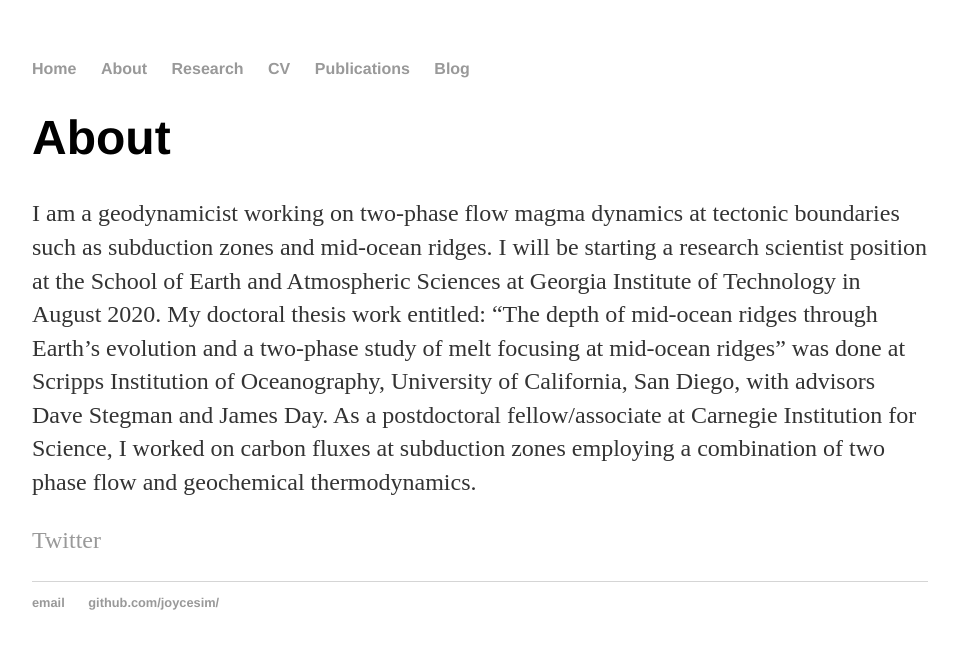
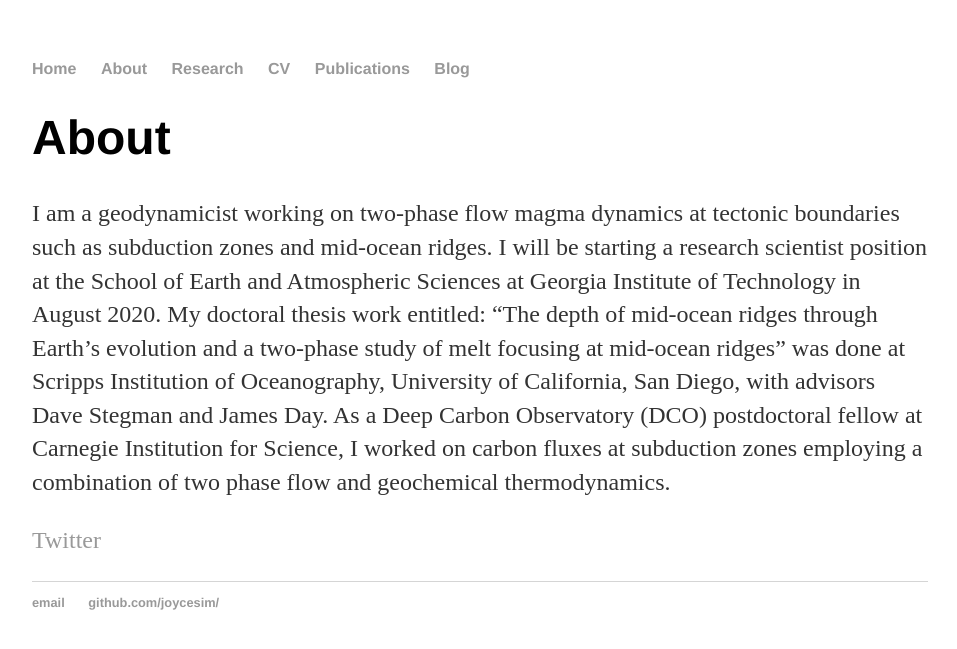
Before and after one commit to joycesim/joycesim.github.io, a Jekyll site: the page built from about/index.md, in a window 1280 px wide. Shown: the top 649 px of the page, without its empty margins (160-1117 px from the left). Built offline with Jekyll 4.4.1, drawn with Linux system fonts in a browser that asks for light colours.

Commit message:
Update index.md

```diff
--- a/about/index.md
+++ b/about/index.md
@@ -3,6 +3,6 @@
 title: About
 ---
 # {{page.title}}
-I am a geodynamicist working on two-phase flow magma dynamics at tectonic boundaries such as subduction zones and mid-ocean ridges. I will be starting a research scientist position at the School of Earth and Atmospheric Sciences at Georgia Institute of Technology in August 2020. My doctoral thesis work entitled: "The depth of mid-ocean ridges through Earth's evolution and a two-phase study of melt focusing at mid-ocean ridges" was done at Scripps Institution of Oceanography, University of California, San Diego, with advisors Dave Stegman and James Day. As a postdoctoral fellow/associate at Carnegie Institution for Science, I worked on carbon fluxes at subduction zones employing a combination of two phase flow and geochemical thermodynamics.
+I am a geodynamicist working on two-phase flow magma dynamics at tectonic boundaries such as subduction zones and mid-ocean ridges. I will be starting a research scientist position at the School of Earth and Atmospheric Sciences at Georgia Institute of Technology in August 2020. My doctoral thesis work entitled: "The depth of mid-ocean ridges through Earth's evolution and a two-phase study of melt focusing at mid-ocean ridges" was done at Scripps Institution of Oceanography, University of California, San Diego, with advisors Dave Stegman and James Day. As a Deep Carbon Observatory (DCO) postdoctoral fellow at Carnegie Institution for Science, I worked on carbon fluxes at subduction zones employing a combination of two phase flow and geochemical thermodynamics.
 
 [Twitter](https://twitter.com/SimDynamics)
```
